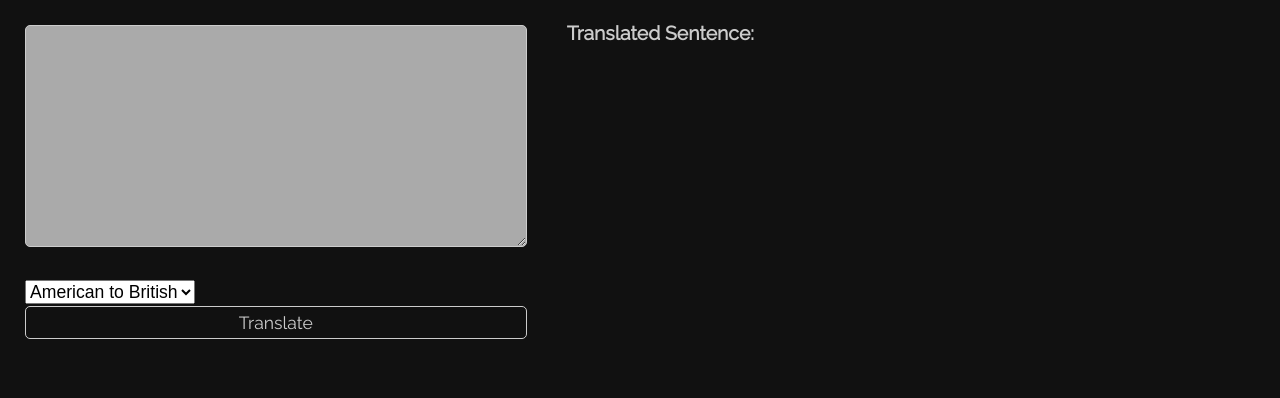
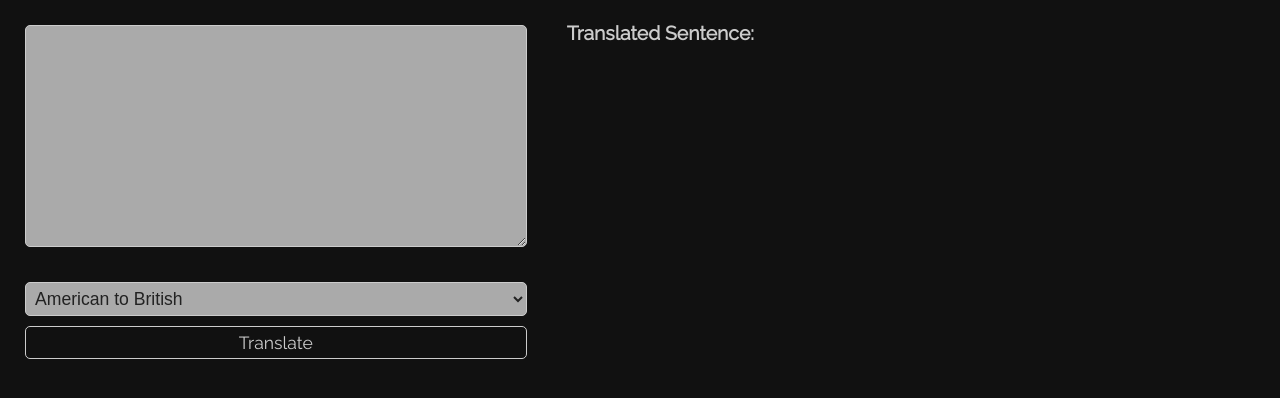
Before and after one commit to tyknkd/fcc-development-projects, a website: page uk-us-english-translator/views/index.html in a window 1280 px wide. Shown: the part 76-474 px from the top of the page. Drawn offline with Linux system fonts and the light colour scheme.

Commit message:
feat dark mode

```diff
--- a/uk-us-english-translator/public/style.css
+++ b/uk-us-english-translator/public/style.css
@@ -58,7 +58,7 @@ form {
   border-radius: 5px;
 }
 
-input, textarea {
+input, textarea, select {
   display: block;
   background-color: var(--field-color);
   color: var(--field-text-color);
```
